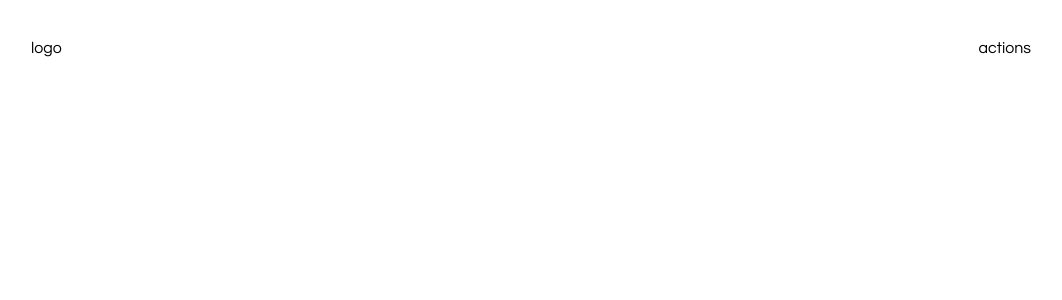
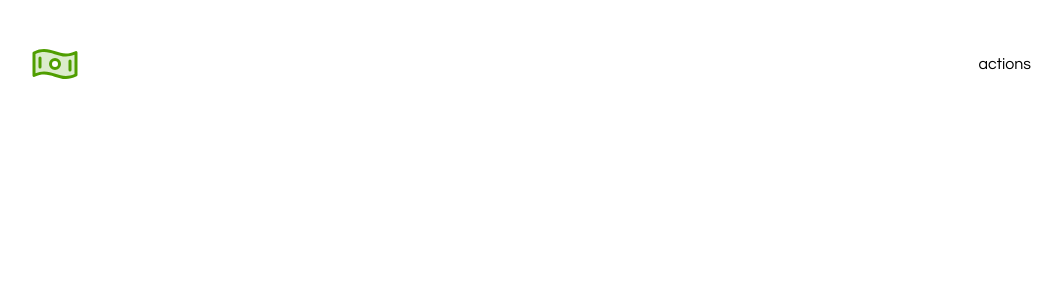
Before and after one commit to whosramoss/credit-simulator, a Next.js app: page / in a window 1280 px wide. Shown: the top 300 px of the page, without its empty margins (113-1175 px from the left). Built offline with nearby package versions, Linux system fonts and the light colour scheme.

Commit message:
chore: add Logo component

```diff
--- a/package.json
+++ b/package.json
@@ -12,6 +12,7 @@
         "next": "^14.2.18",
         "react": "^18.3.1",
         "react-dom": "^18.3.1",
+        "react-icons": "^5.5.0",
         "styled-components": "^6.1.19",
         "@emotion/react": "^11.14.0",
         "@emotion/styled": "^11.14.1",
--- a/src/app/page.tsx
+++ b/src/app/page.tsx
@@ -1,7 +1,9 @@
 "use client";
 
+import { Logo } from "@/shared/ui/logo";
 import { NavBar } from "@/shared/ui/navbar";
 import React from "react";
+import { PiMoneyWavyDuotone } from "react-icons/pi";
 
 export default function Home() {
     return (
@@ -9,7 +11,7 @@ export default function Home() {
             <NavBar.Section>
                 <NavBar.Container>
                     <NavBar.Grid>
-                        logo
+                        <Logo.Icon icon={PiMoneyWavyDuotone} />
                         <NavBar.Actions>actions</NavBar.Actions>
                     </NavBar.Grid>
                 </NavBar.Container>
--- /dev/null
+++ b/src/shared/ui/logo/index.tsx
@@ -0,0 +1,15 @@
+import { LogoIcon } from "./logo.styles";
+
+interface LogoIconProps {
+    icon?: React.ElementType;
+    className?: string;
+}
+
+function Icon({ icon: Component, className, ...props }: LogoIconProps) {
+    if (!Component) return null;
+    return <LogoIcon as={Component} className={className} {...props} />;
+}
+
+export const Logo = {
+    Icon,
+};
--- /dev/null
+++ b/src/shared/ui/logo/logo.styles.tsx
@@ -0,0 +1,10 @@
+import styled from "styled-components";
+
+export const LogoIcon = styled.div`
+    height: ${({ theme }) => theme.spacing[12]};
+    width: ${({ theme }) => theme.spacing[12]};
+    color: ${({ theme }) => theme.colors.primaryDark};
+    display: flex;
+    align-items: center;
+    justify-content: center;
+`;
```
Also changed, not shown: 1 other file (tests, documents, lock files or other folders).
